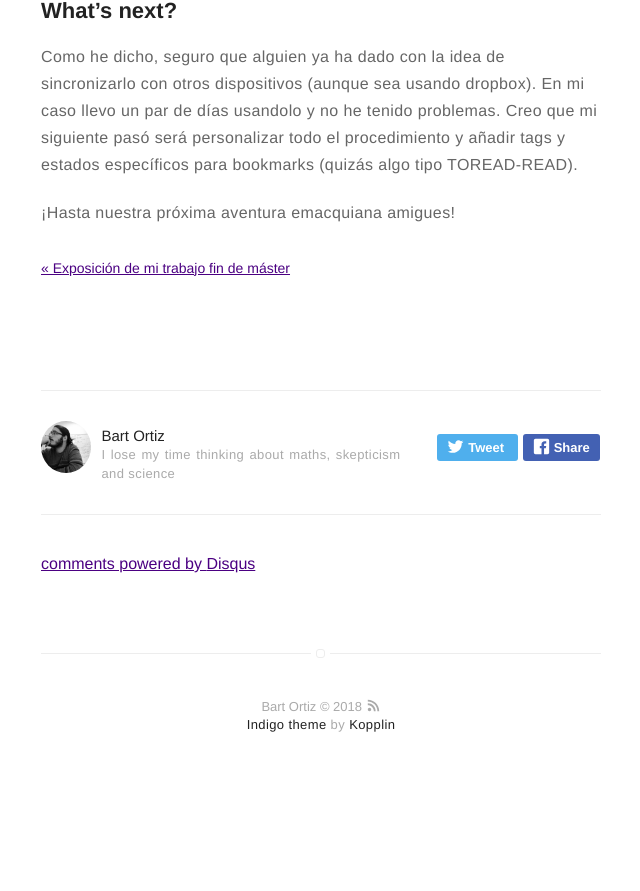
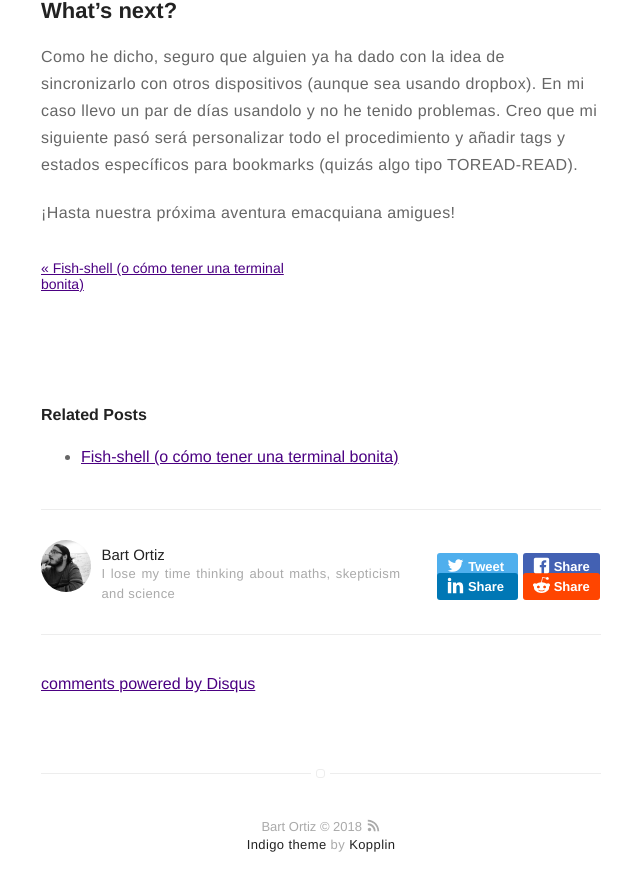
Before and after one commit to staticcoment/thebooort.github.io, a Jekyll site: the page built from _posts/2018-10-30-org-mode-bookmarks.md, in a window 1280 px wide and 900 px high, scrolled down 4766 px. Shown: the top 891 px of the window, without its empty margins (319-959 px from the left). Built offline with Jekyll 4.4.1, drawn with Linux system fonts in a browser that asks for light colours; comment, search, counter and statistics services are not loaded; before the commit the page ends 5562 px from its top, so only the background shows below that; part of the change alters nothing that is shown.

Commit message:
added some changes

````diff
--- a/_config.yml
+++ b/_config.yml
@@ -39,14 +39,14 @@ twitter: bortizmath
 # google: mygoogle
 # instagram: myinstagram
 # pinterest: mypinterest
-linkedin: bartolom%C3%A9-ortiz-viso
+linkedin: bartolome-ortiz-viso
 # youtube: myyoutube
 # telegram: myspotify
 github: thebooort
-# mastodon: mylastfm
+mastodon: thebooort.social
 # stackoverflow: 7044681/mystackoverflow
 # quora: userquora
-#reddit: username
+# reddit: username
 # medium: medium
 # vimeo: myvimeo
 # lanyrd: mylanyrd
--- a/_includes/author.html
+++ b/_includes/author.html
@@ -22,13 +22,13 @@
                 <svg class="icon icon-google-plus"><use xlink:href="#icon-google-plus"></use></svg><span class="icon-google-plus">Share</span>
             </a> -->
 
-            <!-- <a class="linkedin" href="https://www.linkedin.com/shareArticle?mini=true&amp;url={{ site.url }}{{ page.url }}&amp;title={{ page.title }}&amp;summary={{ page.description }}&amp;source={{ site.url }}" target="_blank">
+            <a class="linkedin" href="https://www.linkedin.com/shareArticle?mini=true&amp;url={{ site.url }}{{ page.url }}&amp;title={{ page.title }}&amp;summary={{ page.description }}&amp;source={{ site.url }}" target="_blank">
                 <svg class="icon icon-linkedin"><use xlink:href="#icon-linkedin"></use></svg><span class="icon-linkedin">Share</span>
-            </a> -->
+            </a>
 
-            <!-- <a class="reddit" href="https://reddit.com/submit?url={{ site.url }}{{ page.url }}&amp;title={{ page.title }}" target="_blank">
+            <a class="reddit" href="https://reddit.com/submit?url={{ site.url }}{{ page.url }}&amp;title={{ page.title }}" target="_blank">
                 <svg class="icon icon-reddit"><use xlink:href="#icon-reddit"></use></svg><span class="icon-reddit">Share</span>
-            </a> -->
+            </a>
         </div>
     </div>
 </section>
--- /dev/null
+++ b/_posts/2018-10-26-fish-shell.md
@@ -0,0 +1,58 @@
+---
+title: "Fish-shell (o cómo tener una terminal bonita)"
+layout: post
+date: 2018-10-26 22:44
+image: /assets/images/fish-shell.png
+headerImage: true
+tag:
+- informática
+- shell
+- bash
+use_math: true
+star: true
+category: blog
+author: bart
+description: Probando fish-shell
+---
+# Fish-shell
+
+Hace ya un tiempo que vengo jugando un poco con mi ordenador y aprendiendo a usar herramientas nuevas.
+El grado en matemáticas te deja un background vasto y cultivado en ramas de la matemática de todo tipo,
+pero, sin duda, aporta pocas pistas para aquel que quiere profundizar en informatica al ver la inseparable
+relacion que las une (sobre todo si te gusta la matematica aplicada).
+
+Aprender es descubrir nuevos parajes, visitar sitios desconocidos y asombrarte de hasta donde puedes llegar.
+Y esa sensación, si la compartes, debes llevarla contigo siempre.
+
+Con esa idea en mente antes de acabar la carrera me puse a juguetear con la terminal, luego con bash y bueno,
+el resto vendrá en sucesivos posts.
+
+El post de hoy tienen un comienzo muy simple: **LA TERMINAL ES SOSA Y NO DEMASIADO INFORMATIVA**.
+Por supuesto que los colores son bonitos, pero también nos ayudan a identificar más rapidamente ciertos
+mensajes (es indudable como asociamos el rojo a peligro/advertencia/__algo va muy mal__). Por tanto desde
+que empecé a usar la terminal (y cualquier otra cosa) me gusta editar y configurar a mi gusto sus opciones,
+y , evidentemente, entre ellas están los colores. (reescribir esta mierda)
+
+
+## Algunos tips
+### Manipular la variable PATH en fish-shell
+Si os habéis despitado y no os acordáis de que hemos cambiado y mejorado nuestra terminal, es posible que al añadir alguna variable al `PATH`[^1] lo hagáis en `.bashrc`. Y si seguís sin acordaros de esto os preguntaréis que diablos pasa.
+
+Al cambiar a fish, el `PATH` lo debéis editar en `~config/fish/config.fish` (creadlo si no lo tenéis).
+Con ello tenemos dos opciones para añadir un path:
+- Temporal:
+
+```
+$ set -gx PATH $PATH tu/path/aqui
+```
+`-g` y `-x` significan __global__ y __exportar__.
+-Permanente:
+```
+$ touch ~/.config/fish/config.fish
+$ echo "set -gx PATH \$PATH <path>" >> ~/.config/fish/config.fish
+```
+El primer comando es para asegurarnos de tener el archivo de configuración (puedes no tenerlo!).
+
+[Fuente](https://coderwall.com/p/hicrzq/manipulating-path-variable-in-fish-shell) donde encontré la respuesta.
+
+[^1]:Añadir algo al path se utiliza para usar nombres cortos en la shell en lugar que tener que poner toda la direccion hasta el ejecutable cada vez que queremos ejecutarlo.
````
Also changed, not shown: 1 other file.
